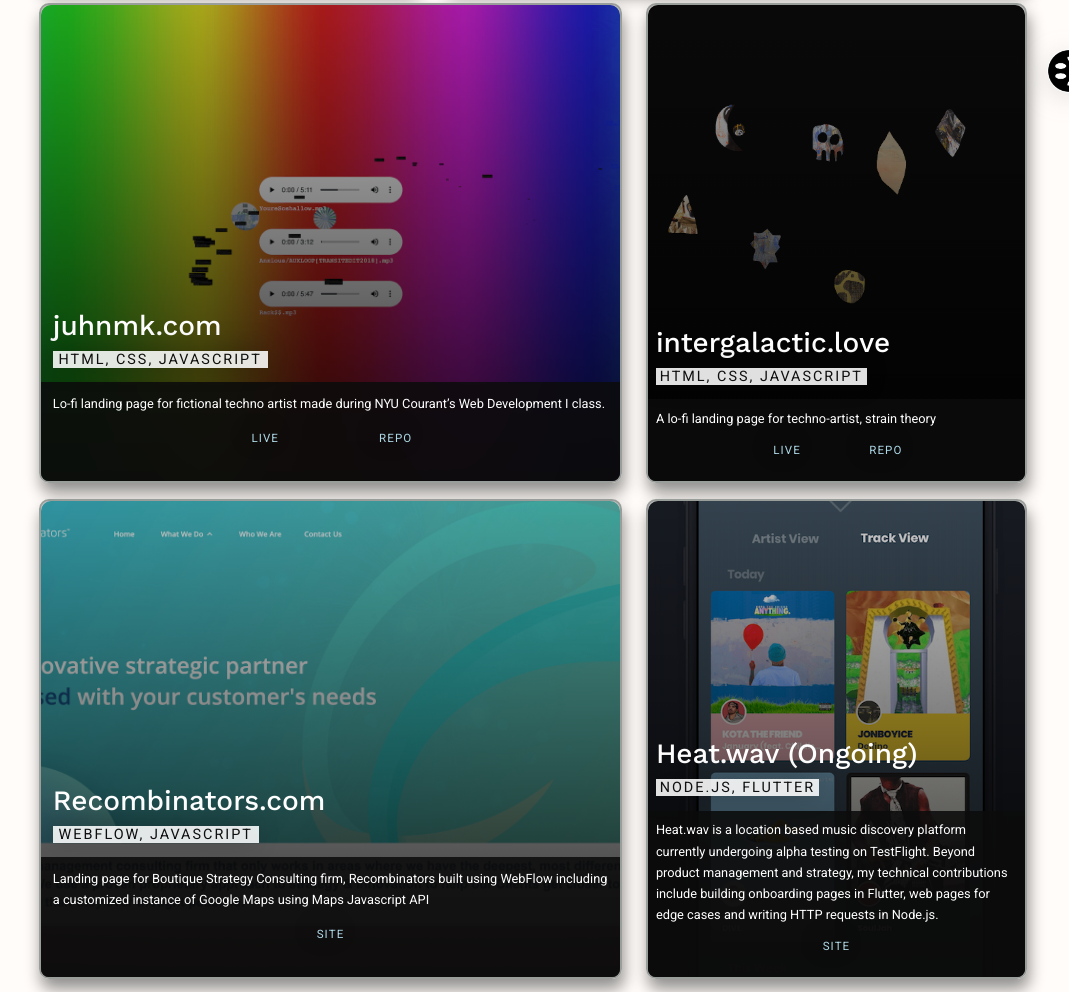
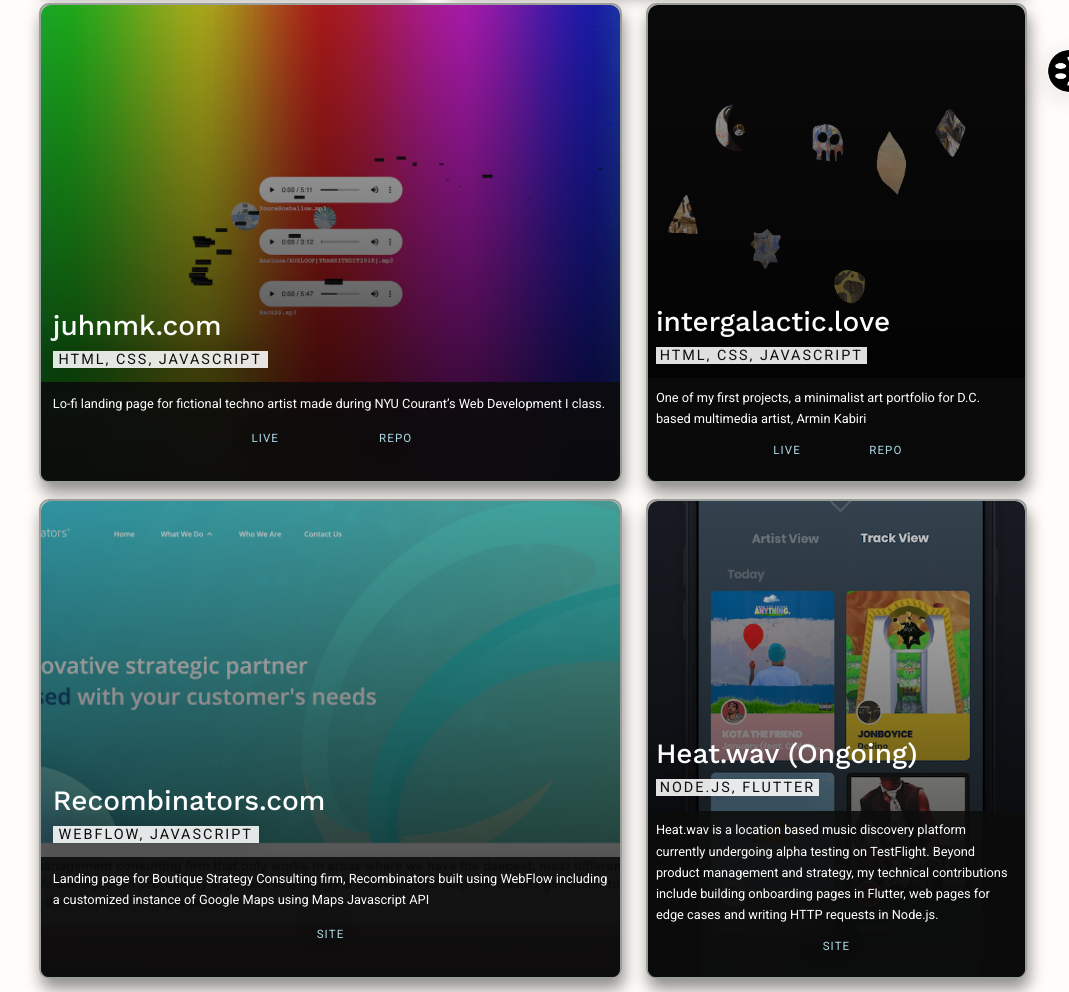
Before and after one commit to jml0123/jml0123.github.io, a plain HTML site: page work.html in a window 1280 px wide. Shown: the part 686-1678 px from the top of the page, without its empty margins (162-1231 px from the left). Drawn offline with nearby package versions, Linux system fonts and the light colour scheme.

Commit message:
changed wrong caption on work item

```diff
--- a/work.html
+++ b/work.html
@@ -126,7 +126,7 @@
                         </div>
                         <div class="description-wrapper">
                             <div class='description-container'>
-                            <p>A lo-fi landing page for techno-artist, strain theory</p>
+                            <p>One of my first projects, a minimalist art portfolio for D.C. based multimedia artist, Armin Kabiri</p>
 
                             <div class="links-wrapper links-wrapper--grid">
                                 <a class="live" target="_blank" href="https://intergalactic.love/">Live</a><a class="repo" target="_blank" href="https://github.com/jml0123/intergalactic.love">Repo</a>
```
